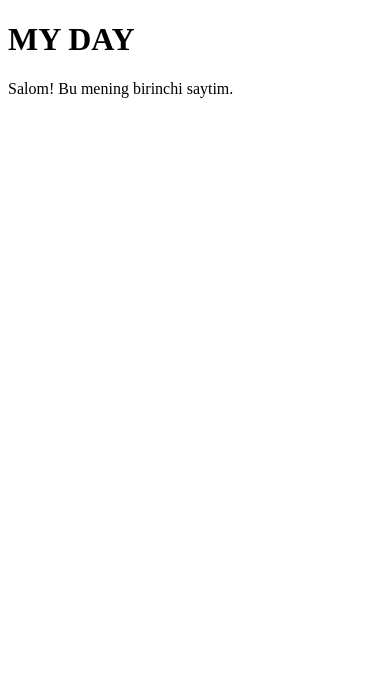
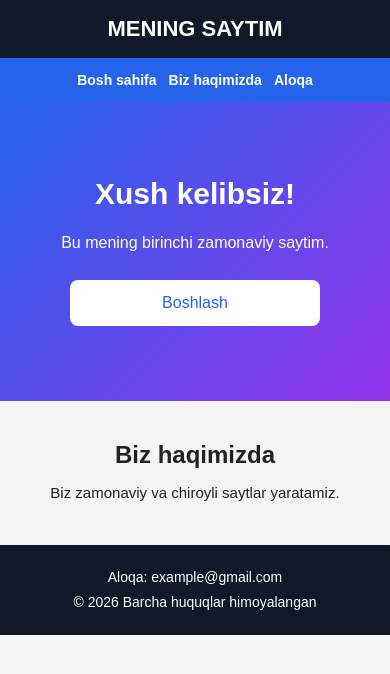
Before and after one commit to djiyanovamuqaddas-cpu/My-day, a plain HTML site: page index.html in a window 390 px wide. Drawn offline with Linux system fonts and the light colour scheme.

Commit message:
Update index.html

```diff
--- a/index.html
+++ b/index.html
@@ -3,12 +3,191 @@
 <head>
     <meta charset="UTF-8">
     <meta name="viewport" content="width=device-width, initial-scale=1.0">
-    <title>My Day</title>
+    <title>Mening Saytim</title>
+
+    <style>
+        * {
+            margin: 0;
+            padding: 0;
+            box-sizing: border-box;
+        }
+
+        html {
+            scroll-behavior: smooth;
+        }
+
+        body {
+            font-family: Arial, sans-serif;
+            background: #f4f4f4;
+            color: #222;
+        }
+
+        header {
+            background: #111827;
+            color: white;
+            padding: 20px;
+            text-align: center;
+        }
+
+        nav {
+            background: #2563eb;
+            padding: 15px;
+            display: flex;
+            justify-content: center;
+            flex-wrap: wrap;
+            gap: 20px;
+        }
+
+        nav a {
+            color: white;
+            text-decoration: none;
+            font-weight: bold;
+        }
+
+        nav a:hover {
+            color: #ddd;
+        }
+
+        .hero {
+            text-align: center;
+            padding: 100px 20px;
+            background: linear-gradient(135deg, #2563eb, #9333ea);
+            color: white;
+        }
+
+        .hero h1 {
+            font-size: 40px;
+            margin-bottom: 20px;
+        }
+
+        .hero p {
+            font-size: 18px;
+            margin-bottom: 25px;
+        }
+
+        button {
+            background: white;
+            color: #2563eb;
+            border: none;
+            padding: 14px 30px;
+            border-radius: 8px;
+            cursor: pointer;
+            font-size: 16px;
+        }
+
+        button:hover {
+            background: #ddd;
+        }
+
+        .about {
+            padding: 50px 20px;
+            text-align: center;
+        }
+
+        footer {
+            background: #111827;
+            color: white;
+            text-align: center;
+            padding: 20px;
+        }
+
+        /* TELEFON UCHUN */
+        @media (max-width: 600px) {
+
+            header {
+                padding: 16px;
+            }
+
+            header h2 {
+                font-size: 22px;
+            }
+
+            nav {
+                gap: 12px;
+                padding: 14px 8px;
+            }
+
+            nav a {
+                font-size: 14px;
+                margin: 0;
+            }
+
+            .hero {
+                padding: 75px 15px;
+            }
+
+            .hero h1 {
+                font-size: 30px;
+            }
+
+            .hero p {
+                font-size: 16px;
+                line-height: 1.5;
+            }
+
+            button {
+                width: 100%;
+                max-width: 250px;
+                padding: 14px;
+            }
+
+            .about {
+                padding: 40px 15px;
+            }
+
+            .about h2 {
+                font-size: 24px;
+                margin-bottom: 12px;
+            }
+
+            .about p {
+                font-size: 15px;
+                line-height: 1.6;
+            }
+
+            footer {
+                padding: 20px 10px;
+                font-size: 14px;
+                line-height: 1.8;
+                overflow-wrap: anywhere;
+            }
+        }
+    </style>
 </head>
+
 <body>
 
-    <h1>MY DAY</h1>
-    <p>Salom! Bu mening birinchi saytim.</p>
+    <header>
+        <h2>MENING SAYTIM</h2>
+    </header>
+
+    <nav>
+        <a href="#home">Bosh sahifa</a>
+        <a href="#about">Biz haqimizda</a>
+        <a href="#contact">Aloqa</a>
+    </nav>
+
+    <section class="hero" id="home">
+        <h1>Xush kelibsiz!</h1>
+        <p>Bu mening birinchi zamonaviy saytim.</p>
+        <button onclick="salom()">Boshlash</button>
+    </section>
+
+    <section class="about" id="about">
+        <h2>Biz haqimizda</h2>
+        <p>Biz zamonaviy va chiroyli saytlar yaratamiz.</p>
+    </section>
+
+    <footer id="contact">
+        <p>Aloqa: example@gmail.com</p>
+        <p>© 2026 Barcha huquqlar himoyalangan</p>
+    </footer>
+
+    <script>
+        function salom() {
+            alert("Saytimizga xush kelibsiz!");
+        }
+    </script>
 
 </body>
 </html>
```
